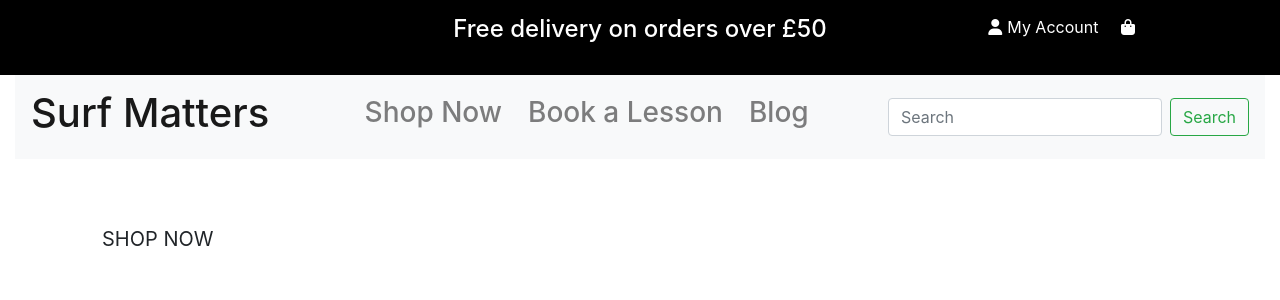
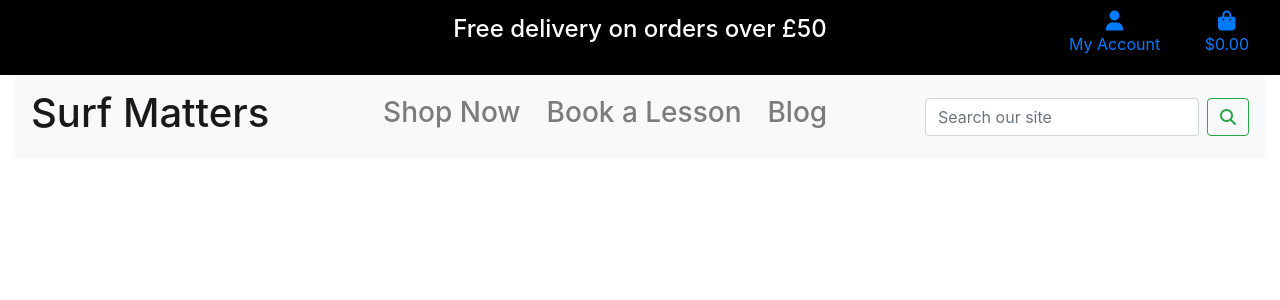
Before and after one commit to Code-Institute-Submissions/Surf_Matters, a Django app: page / in a window 1280 px wide. Shown: the top 300 px of the page. Run offline with Django 3.2, Linux system fonts and the light colour scheme; some libraries are stand-ins or nearby versions.

Commit message:
Add my acoount link and shopping bag to top banner

```diff
--- a/templates/base.html
+++ b/templates/base.html
@@ -25,19 +25,53 @@
   </head>
   <body>
 
-    <header class="container-fluid">
-        <div class="row text-center top-banner">
-            <div class="col-sm-12 col-md-4 text-white top-banner"></div>
+    <header class="container-fluid fixed-top">
+        <div class="row text-center">
+            <div class="col-sm-12 col-md-4 text-white top-banner d-sm-none d-md-block"></div>
             <div class="col-sm-12 col-md-4 text-white top-banner">
                 <h4 class="banner-headline">Free delivery on orders over £50</h4>
             </div>
             <div class="col-sm-12 col-md-4 text-white top-banner">
-                <ul class="list-inline">
-                    <li class="list-inline-item text-white banner-link"><i class="fas fa-user banner-icon"></i>My Account</li>
-                    <li class="list-inline-item banner-link"><i class="fas fa-shopping-bag text-white"></i></li>
+                <!--Code taken from Boutique-Ado mini project-->
+                 <ul class="list-inline list-unstyled text-center text-lg-right my-0">
+                    <li class="list-inline-item dropdown">
+                        <a class="text-black nav-link" href="#" id="user-options" data-toggle="dropdown" aria-haspopup="true" aria-expanded="false">
+                            <div class="text-center">
+                                <div><i class="fas fa-user fa-lg"></i></div>
+                                <p class="my-0">My Account</p>
+                            </div>
+                        </a>
+                        <div class="dropdown-menu border-0" aria-labelledby="user-options">
+                            {% if request.user.is_authenticated %}
+                                {% if request.user.is_superuser %}
+                                    <a href="" class="dropdown-item">Product Management</a>
+                                {% endif %}
+                                <a href="" class="dropdown-item">My Profile</a>
+                                <a href="{% url 'account_logout' %}" class="dropdown-item">Logout</a>
+                            {% else %}
+                                <a href="{% url 'account_signup' %}" class="dropdown-item">Register</a>
+                                <a href="{% url 'account_login' %}" class="dropdown-item">Login</a>
+                            {% endif %}
+                        </div>
+                    </li>
+                    <li class="list-inline-item">
+                        <a class="{% if grand_total %}text-info font-weight-bold{% else %}text-black{% endif %} nav-link" href="">
+                            <div class="text-center">
+                                <div><i class="fas fa-shopping-bag fa-lg"></i></div>
+                                <p class="my-0">
+                                    {% if grand_total %}
+                                        ${{ grand_total|floatformat:2 }}
+                                    {% else %}
+                                        $0.00
+                                    {% endif %}
+                                </p>
+                            </div>
+                        </a>
+                    </li>
                 </ul>
             </div>
         </div>
+
         <!--Nav bar taken from https://getbootstrap.com/docs/4.6/components/navbar/-->
         <nav class="navbar navbar-expand-lg navbar-light bg-light">
             <a class="navbar-brand logo" href="{% url 'home_page' %}"><h1>Surf Matters</h1></a>
@@ -59,9 +93,12 @@
                     </li>
 
                 </ul>
-                <form class="form-inline my-2 my-lg-0">
-                    <input class="form-control mr-sm-2" type="search" placeholder="Search" aria-label="Search">
-                    <button class="btn btn-outline-success my-2 my-sm-0" type="submit">Search</button>
+                <form class="form-inline my-2 my-lg-0" method="GET" action="">
+                    <input class="form-control mr-sm-2" type="search" placeholder="Search our site" aria-label="Search">
+                    <button class="btn btn-outline-success my-2 my-sm-0" type="submit"><span class="icon">
+                            <i class="fas fa-search"></i>
+                        </span>
+                    </button>
                 </form>
             </div>
         </nav>
```
Also changed, not shown: media/surfing_image_1.jpg (added), media/surfing_image_2.jpg (added), media/surfing_image_3.jpg (added), media/surfing_image_4.jpg (added).
